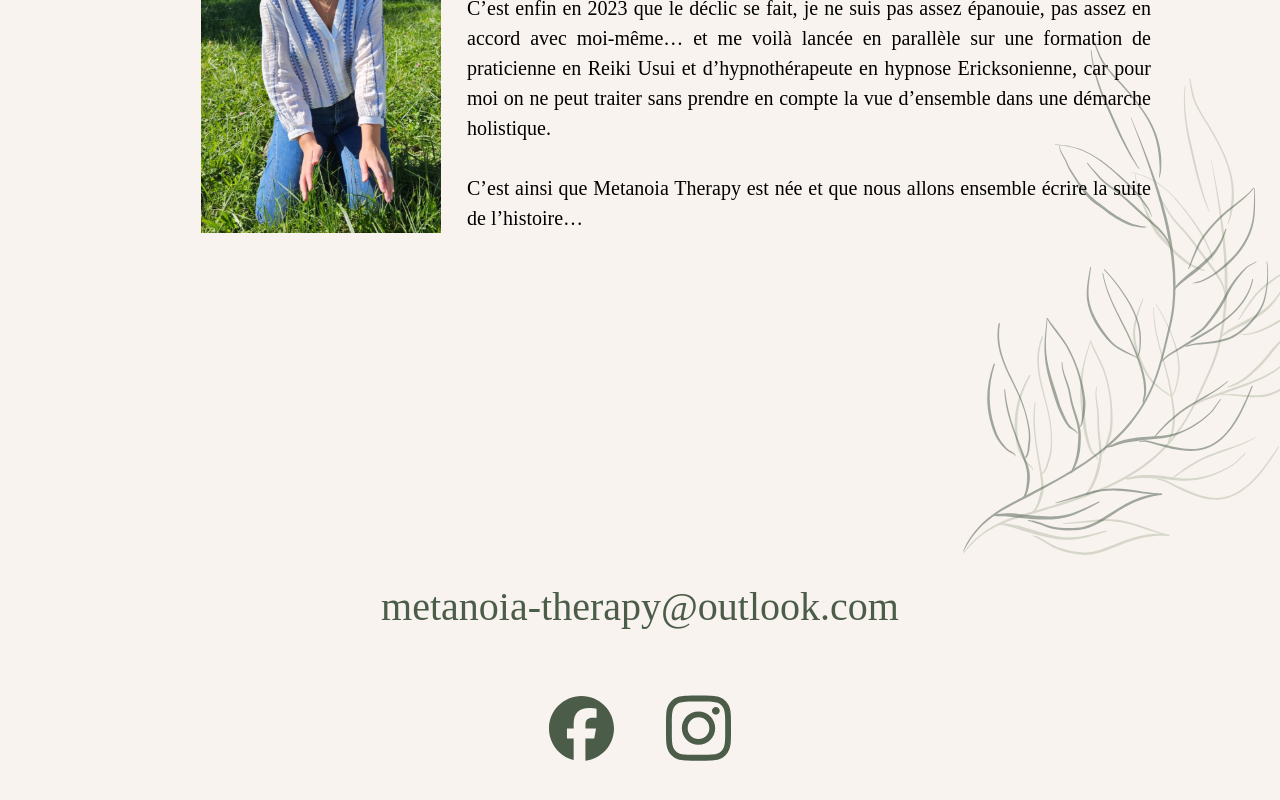
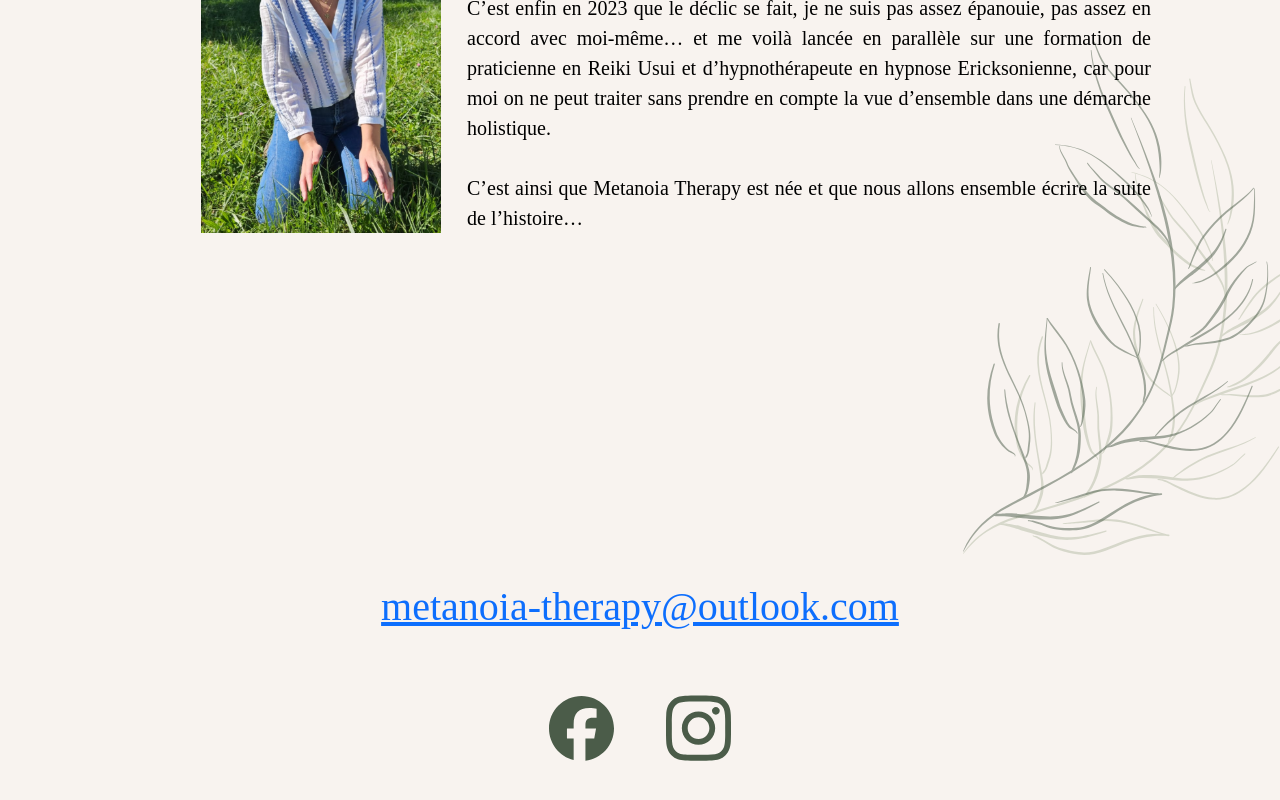
Before and after one commit to LaiaCastilla/metanoia, a React (Create React App) app: page / in a window 1280 px wide. Shown: the part 2695-3495 px from the top of the page. Built offline with nearby package versions, Linux system fonts and the light colour scheme; a web font is replaced by a local one.

Commit message:
links are not working

```diff
--- a/package.json
+++ b/package.json
@@ -10,6 +10,7 @@
     "react": "^18.2.0",
     "react-bootstrap": "^2.9.1",
     "react-dom": "^18.2.0",
+    "react-router-dom": "^6.20.1",
     "react-scripts": "5.0.1",
     "web-vitals": "^2.1.4"
   },
--- a/src/components/Contact.js
+++ b/src/components/Contact.js
@@ -9,7 +9,7 @@ import instagram from "../img/logos/instagram.svg";
 
 import "../styles/stylesComponents/Contact.scss";
 
-function Contact() {
+export default function Contact() {
   return (
     <div className="contact">
       <div className="citation">
@@ -75,17 +75,34 @@ function Contact() {
         </div>
         <div className="contact__footer">
           <div className="contact__footer--email">
-            metanoia-therapy@outlook.com
+            <a
+              href="mailto:metanoia-therapy@outlook.com"
+              title="Envoyer un mail"
+            >
+              metanoia-therapy@outlook.com
+            </a>
           </div>
           <div className="contact__footer--logos">
             {" "}
-            <img src={facebook} alt="facebook" width={65} height={65} />
-            <img src={instagram} alt="instagram" width={65} />
+            <a
+              href="https://www.facebook.com/"
+              title="Mon compte Facebook"
+              target="_blank"
+              rel="noreferrer"
+            >
+              <img src={facebook} alt="facebook" width={65} height={65} />
+            </a>
+            <a
+              href="https://www.instagram.com/"
+              title="Mon compte Instagram"
+              target="_blank"
+              rel="noreferrer"
+            >
+              <img src={instagram} alt="instagram" width={65} />
+            </a>
           </div>
         </div>
       </div>
     </div>
   );
 }
-
-export default Contact;
--- a/src/styles/stylesComponents/Contact.scss
+++ b/src/styles/stylesComponents/Contact.scss
@@ -97,7 +97,10 @@
     font-style: normal;
     font-weight: 500;
     line-height: normal;
+    transition: all 200ms ease-in-out;
+
   }
+
   &--logos {
     margin-top: 61px;
     display: flex;
```
Also changed, not shown: 1 other file (tests, documents, lock files or other folders).
